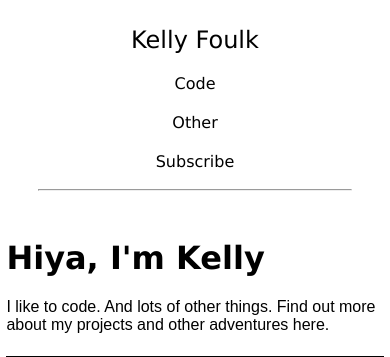
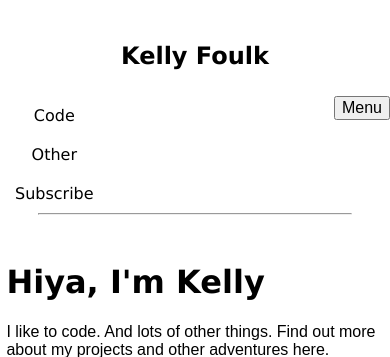
Before and after one commit to klfoulk16/personal_website, a Flask app: page / in a window 390 px wide. Shown: the top 357 px of the page. Run offline with Flask 2, Linux system fonts and the light colour scheme.

Commit message:
Saving before I go messing with menu structure even more. trying to fix phone menu look.

```diff
--- /dev/null
+++ b/static/scripts.js
@@ -0,0 +1,18 @@
+
+// expand phone header menu
+
+var phone_menu_btn = document.getElementById('phone_menu_btn');
+
+var phone_menu = document.getElementsByClassName('phone_menu');
+
+var lengthOfMenu=phone_menu.length;
+
+phone_menu_btn.addEventListener('click', () => {
+    for (var i=0; i<lengthOfMenu; i++) {
+        if (phone_menu[i].style.display='none') {
+            phone_menu[i].style.display='block'
+        } else {
+            phone_menu[i].style.display='none'
+        };
+    };
+});
--- a/static/styles.css
+++ b/static/styles.css
@@ -43,6 +43,19 @@ img {
 	color: #3F4234;
 }
 
+.main-nav ul {
+	float: left;
+}
+
+#phone_menu_btn {
+	display: inline-block;
+	float: right;
+}
+
+.phone_menu {
+	display: none;
+}
+
 #title {
 	font-size: 1.5em;
 }
@@ -86,8 +99,17 @@ img {
 ==================================== */
 
 @media (min-width: 769px) {
-	.main-nav li {
-		display: inline-block;
+
+	.main-nav ul {
+		float: none;
+	}
+
+	.phone_menu {
+		display: inline;
+	}
+
+	#phone_menu_btn {
+		display: none;
 	}
 
 	.nav-right {
--- a/templates/index.html
+++ b/templates/index.html
@@ -12,18 +12,27 @@
 <body>
     <nav class="main-nav">
         <div class="container clearfix">
-            <ul>
-                <div class="nav-left">
-                    <li id="title"><a href="/">Kelly Foulk</a></li>
-                    <li><a href="/">Code</a></li>
-                    <li><a href="/">Other</a></li>
-                </div>
-                <div class="nav-right">
-                    <li><a href="/">Subscribe</a></li>
-                </div>
+            <h1 id="title"><a href="/">Kelly Foulk</a></h1>
+            <ul class="nav-menu">
+                <li><a href="/">Code</a></li>
+                <li><a href="/">Other</a></li>
+                <li><a href="/">Subscribe</a></li>
             </ul>
+            <button id= 'phone_menu_btn'>Menu</button>
         </div>
-    </nav> <!--/.main-header-->
+    </nav> <!--/.main-header
+        <ul>
+            <div class="nav-left">
+                <li id="title"><a href="/">Kelly Foulk</a></li>
+                <li class="phone_menu"><a href="/">Code</a></li>
+                <li class="phone_menu"><a href="/">Other</a></li>
+            </div>
+            <div class="nav-right">
+                <li class="phone_menu"><a href="/">Subscribe</a></li>
+            </div>
+        </ul>
+
+    -->
 
     <hr style="width:80%"">
 
@@ -39,6 +48,7 @@
 
     <hr style="width:80%"">
 
+    <script src="../static/scripts.js"></script>
 </body>
 </html>
 
```
